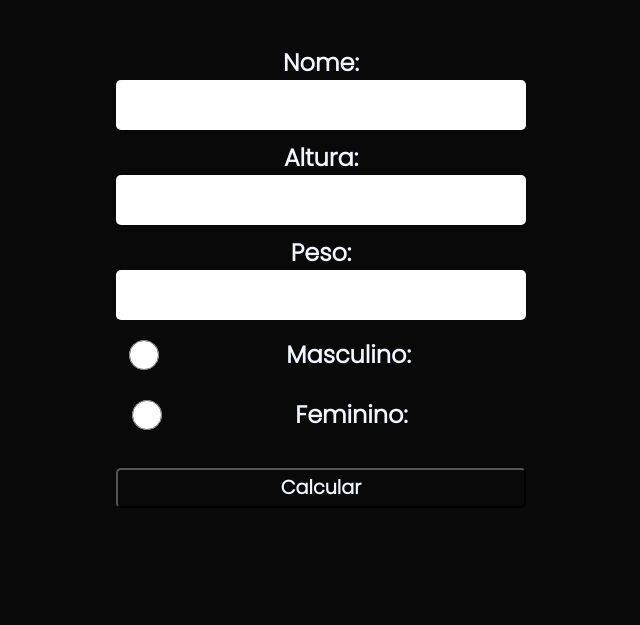
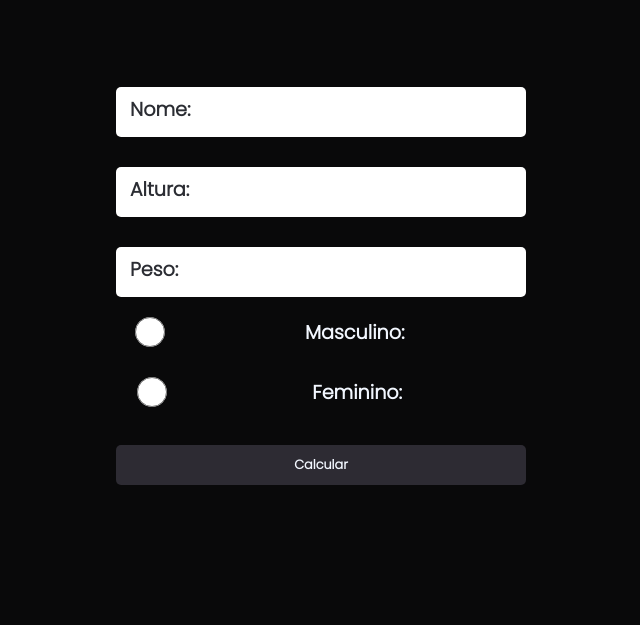
Before and after one commit to alanabarbosa/Calculadora-IMC, a plain HTML site: page index.html in a window 1280 px wide. Shown: the part 175-800 px from the top of the page, without its empty margins (319-959 px from the left). Drawn offline with Linux system fonts and the light colour scheme.

Commit message:
New look for the button and a small effect on the labels

```diff
--- a/index.html
+++ b/index.html
@@ -23,16 +23,16 @@
                     <div class="after"></div>
                 </div>
                 <div class="input direction">
-                    <label>Nome:</label>
                     <input type="text" id='name'>
+                    <label id="label-name" >Nome:</label>
                 </div>
                 <div class="input direction">
-                    <label>Altura:</label>
                     <input type="number" id='height'>
+                    <label id="label-height" >Altura:</label>
                 </div>
                 <div class="input direction">
-                    <label>Peso:</label>
                     <input type="number" id='weight'>
+                    <label id="label-weight" >Peso:</label>
                 </div>
                 <div class="input checkBoxMasc">
                     <input type="radio" id="inputCheck" name="contact" value="masc">
--- a/style/style.css
+++ b/style/style.css
@@ -47,12 +47,14 @@
     }
 
     .calculator {
+
         display: flex;
         flex-direction: column;
         width: 40%;
         height: 65%;
         padding-bottom: 50px;
     }
+
 
     .ilustration {
         width: 40%;
@@ -65,6 +67,7 @@
         margin-bottom: 10px
     }
 
+
     .input input {
         width: 80%;
         height: 50px;
@@ -76,14 +79,51 @@
     }
 
     .input label {
-        font: bold 1.5rem serif;
+        font: bold 1.2rem serif;
         font-family: 'Poppins', sans-serif;
         color: #F2F7FF
+
+    }
+    #label-name, #label-height, #label-weight{
+        color: #2B2D33;
+        position: absolute;
+        top: 8px;
+        left: 65px;
+        transition: .5s;
+        background: transparent;
+    }
+
+    @media (max-width: 800px){
+        #label-name, #label-height, #label-weight{
+            top: -15px;
+            left: 6vw;
+            background: linear-gradient(to bottom, transparent, white 60%);
+        }
+    }
+
+    #name:focus ~ #label-name{
+        transform: translate(-5px,-25px) scale(.7);
+        background: linear-gradient(to bottom, transparent, white 60%);
+        color: red;
+    }
+
+    #height:focus ~ #label-height{
+        transform: translate(-5px,-25px) scale(.7);
+        background: linear-gradient(to bottom, transparent, white 60%);
+        color: red;
+    }
+
+    #weight:focus ~ #label-weight{
+        transform: translate(-5px,-25px) scale(.7);
+        background: linear-gradient(to bottom, transparent, white 60%);
+        color: red;
     }
 
     .direction {
         display: flex;
         flex-direction: column;
+        position: relative;
+        margin-top: 20px;
     }
 
     .rodape {
@@ -110,16 +150,25 @@
         width: 30px;
     }
 
+
+
     button {
         width: 80%;
         height: 40px;
-        font: bold 1.2rem serif;
+        font: bold .8rem serif;
         background: #09090A;
         color: #F2F7FF;
         outline: none;
         border-radius: 5px;
         cursor: pointer;
         font-family: 'Poppins', sans-serif;
+        border: none;
+        transition: .7;
+        background-color: #2D2B33;
+    }
+
+    #calcular:hover{
+        background-color: #3B3B4A
     }
 
     .result {
```
